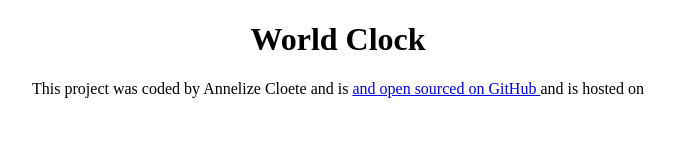
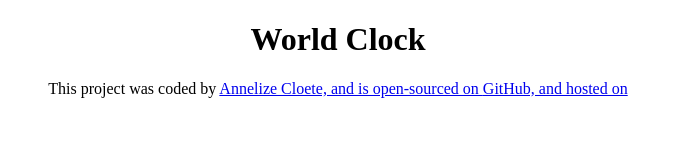
Before and after one commit to FinloAnne/World-Clock-Annelize-Cloete, a plain HTML site: page index.html in a window 1280 px wide. Shown: the whole page, without its empty margins (302-977 px from the left). Drawn offline with Linux system fonts and the light colour scheme.

Commit message:
Update index.html

```diff
--- a/index.html
+++ b/index.html
@@ -9,13 +9,11 @@
   <body>
     <h1>World Clock</h1>
     <footer>
-      This project was coded by Annelize Cloete and is
-      <a
+      This project was coded by <a href="https://github.com/FinloAnne/" target="_blank">Annelize Cloete,
+         and is open-sourced on <a
         href="https://github.com/FinloAnne/World-Clock-Annelize-Cloete"
-        target="_blank">
-        and open sourced on GitHub
-      </a>
-      and is hosted on
+        target="_blank"> GitHub,
+        and hosted on
       <a
         href="https://world-clock-annelize-cloete.netlify.app/"
         target="_blank">
```
